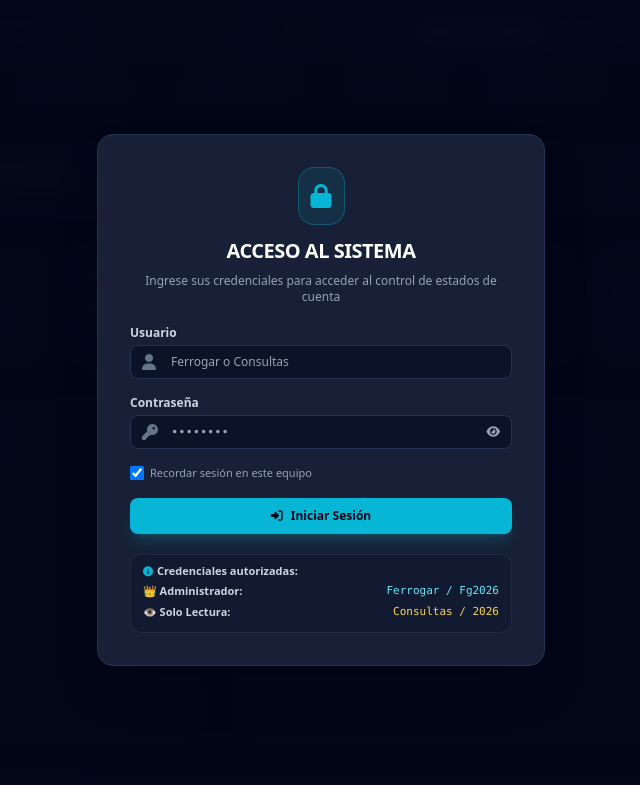
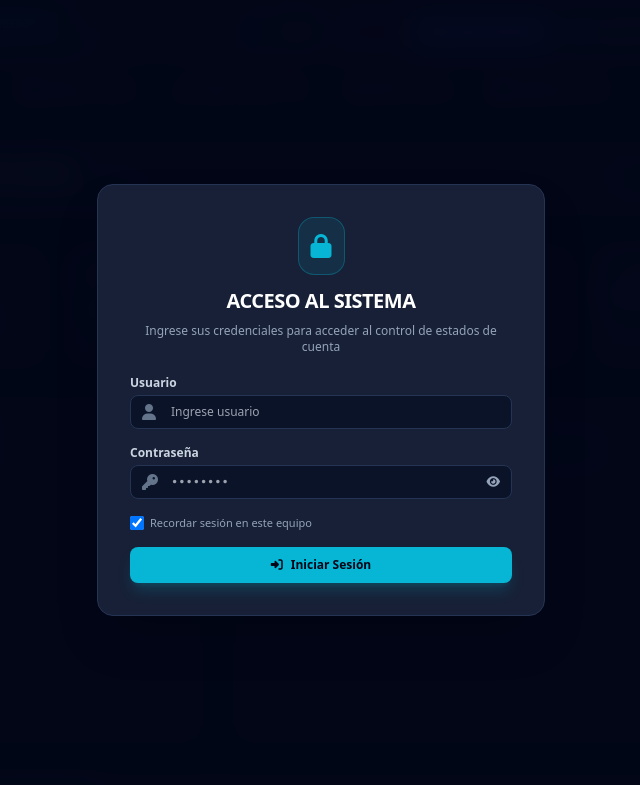
Before and after one commit to ferrogar/Ferrogar-Estados-Proveedores, a plain HTML site: page index.html in a window 1280 px wide. Shown: the top 785 px of the page, without its empty margins (319-959 px from the left). Drawn offline with nearby package versions, Linux system fonts and the light colour scheme.

Commit message:
index.html

```diff
--- a/index.html
+++ b/index.html
@@ -99,7 +99,7 @@
                     <label class="block text-xs font-semibold text-slate-300 mb-1">Usuario</label>
                     <div class="relative">
                         <span class="absolute inset-y-0 left-0 pl-3 flex items-center text-slate-500"><i class="fa-solid fa-user"></i></span>
-                        <input type="text" id="loginUser" required placeholder="Ferrogar o Consultas" autocomplete="username" autocapitalize="none" autocorrect="off" spellcheck="false" class="w-full bg-bgDark border border-borderDark rounded-lg pl-10 pr-3 py-2 text-xs text-white focus:outline-none focus:border-accentCyan">
+                        <input type="text" id="loginUser" required placeholder="Ingrese usuario" autocomplete="username" autocapitalize="none" autocorrect="off" spellcheck="false" class="w-full bg-bgDark border border-borderDark rounded-lg pl-10 pr-3 py-2 text-xs text-white focus:outline-none focus:border-accentCyan">
                     </div>
                 </div>
                 <div>
@@ -124,20 +124,6 @@
                     <i class="fa-solid fa-right-to-bracket"></i> Iniciar Sesión
                 </button>
             </form>
-
-            <div class="pt-2 border-t border-borderDark/60 text-[11px] text-slate-400 space-y-1 bg-bgDark/40 p-3 rounded-xl border border-borderDark/40">
-                <div class="font-semibold text-slate-300 flex items-center gap-1">
-                    <i class="fa-solid fa-circle-info text-accentCyan text-[10px]"></i> Credenciales autorizadas:
-                </div>
-                <div class="flex justify-between items-center text-slate-300">
-                    <span>👑 <strong>Administrador:</strong></span>
-                    <span class="font-mono text-cyan-300">Ferrogar / Fg2026</span>
-                </div>
-                <div class="flex justify-between items-center text-slate-300">
-                    <span>👁️ <strong>Solo Lectura:</strong></span>
-                    <span class="font-mono text-amber-300">Consultas / 2026</span>
-                </div>
-            </div>
         </div>
     </div>
 
@@ -1899,10 +1885,10 @@
                 appData.currentUserRole = 'viewer';
             } else {
                 if (errBox && errTxt) {
-                    errTxt.innerHTML = `<strong>Credenciales no reconocidas:</strong><br>Verifique mayúsculas o espacios.<br>• Admin: <em>Ferrogar</em> (Clave: <em>Fg2026</em>)<br>• Consultas: <em>Consultas</em> (Clave: <em>2026</em>)`;
+                    errTxt.innerHTML = `<strong>Credenciales incorrectas:</strong> Verifique su usuario y contraseña.`;
                     errBox.classList.remove('hidden');
                 } else {
-                    alert('Credenciales incorrectas. Verifique usuario y contraseña.\n\n• Administrador: Ferrogar / Fg2026\n• Solo Lectura: Consultas / 2026');
+                    alert('Credenciales incorrectas. Verifique su usuario y contraseña.');
                 }
                 return;
             }
```
